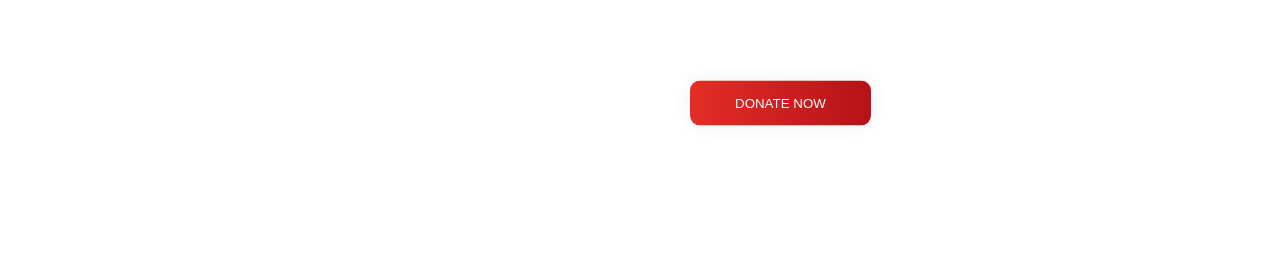
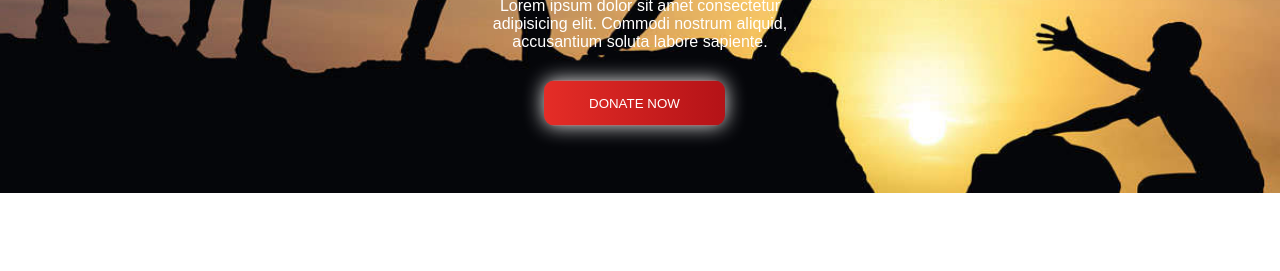
Before and after one commit to galibmia/donate_site, a plain HTML site: page index.html in a window 1280 px wide. Shown: the part 307-578 px from the top of the page. Drawn offline with Linux system fonts and the light colour scheme.

Commit message:
Header image problem fix

```diff
--- a/style/style.css
+++ b/style/style.css
@@ -61,7 +61,7 @@
 .header {
 
     background-color: #ffffff;
-    background-image: url('images/help-getty.jpg');
+    background-image: url('../images/help-getty.jpg');
     height: 500px;
     background-position: center;
     background-repeat: no-repeat;
@@ -80,7 +80,7 @@
 }
 
 .header .btn-primary {
-    margin-left: 370px;
+    margin-left: 35%;
 }
 
 .header-title {
```
Also changed, not shown: images/header-back.jpg (deleted).
